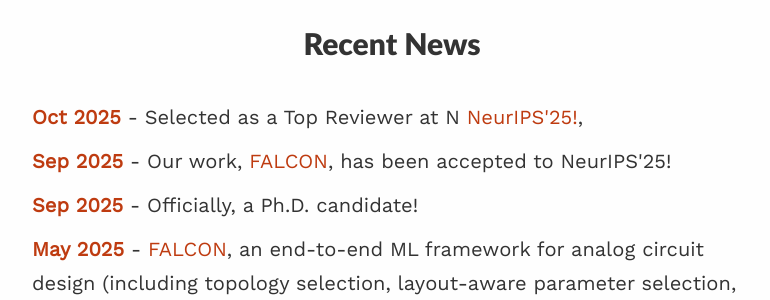
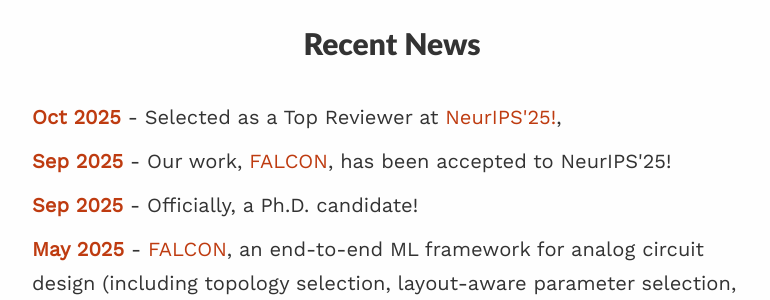
Before and after one commit to emirceyani/emirceyani.github.io, a Jekyll site: the page built from index.md, in a window 1280 px wide and 900 px high, scrolled down 1280 px. Shown: the part 155-455 px from the top of the window, without its empty margins (248-1018 px from the left). Built offline with Jekyll 4.4.1, drawn with Linux system fonts in a browser that asks for light colours.

Commit message:
update cv

```diff
--- a/index.md
+++ b/index.md
@@ -57,7 +57,7 @@ published: true
 <div class="news" style="margin-top: 2em;">
 <h2>Recent News</h2>
 <ul>
-  <li><span class="news-date">Oct 2025</span> - Selected as a Top Reviewer at N <a href="https://neurips.cc/Conferences/2025/ProgramCommittee#top-reviewer">NeurIPS'25!</a>, </li>
+  <li><span class="news-date">Oct 2025</span> - Selected as a Top Reviewer at <a href="https://neurips.cc/Conferences/2025/ProgramCommittee#top-reviewer">NeurIPS'25!</a>, </li>
   <li><span class="news-date">Sep 2025</span> - Our work, <a href="https://arxiv.org/abs/2505.21923">FALCON</a>, has been accepted to NeurIPS'25!</li>
   <li><span class="news-date">Sep 2025</span> - Officially, a Ph.D. candidate!</li>
    <li><span class="news-date">May 2025</span> - <a href="https://arxiv.org/abs/2505.21923">FALCON</a>,  an end-to-end ML framework for analog circuit design (including topology selection, layout-aware parameter selection, and performance prediction) is out!</li>
```
Also changed, not shown: other parts of index.md (+1 -1 lines), 1 other file.
